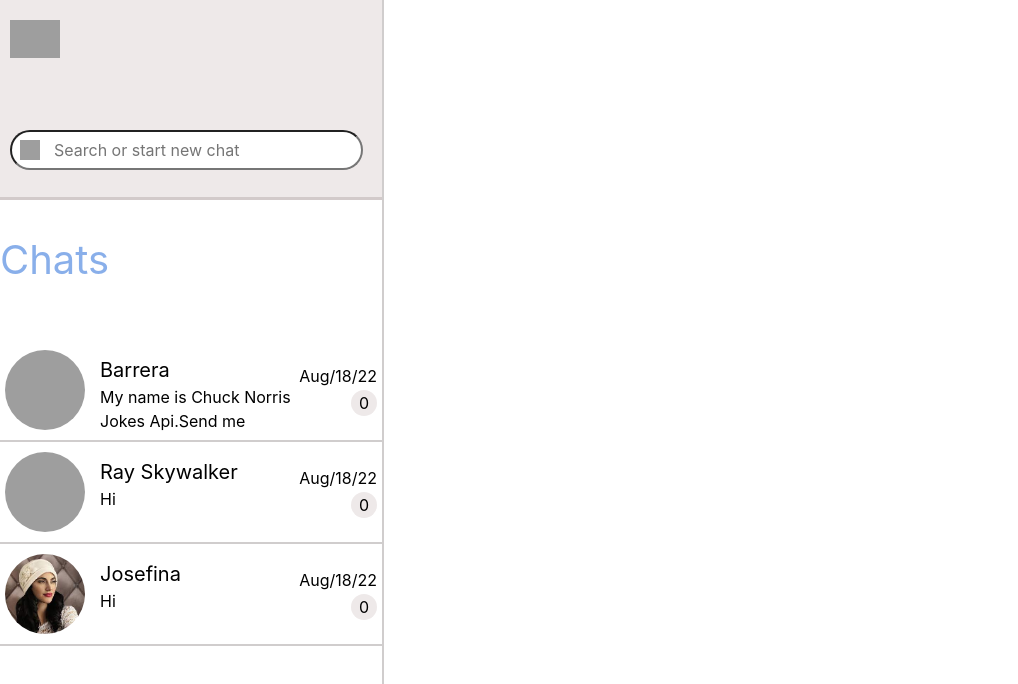
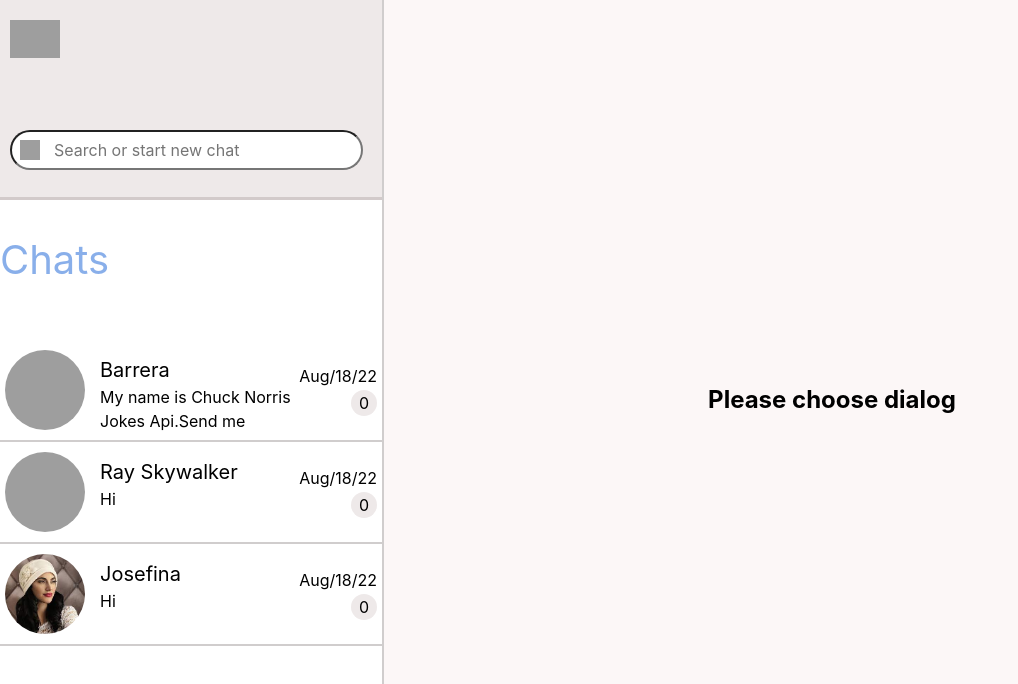
Before and after one commit to THEyarik/chat-app, a React (Create React App) app: page /#/ in a window 1280 px wide. Shown: the top 684 px of the page, without its empty margins (0-1018 px from the left). Built offline with nearby package versions, Linux system fonts and the light colour scheme; no server answers; grey boxes are pictures that could not be loaded.

Commit message:
added components that appear when the dialog is not selected or the search did not give a result

```diff
--- a/src/App.js
+++ b/src/App.js
@@ -6,6 +6,7 @@ import Massages from "./components/messages/massages";
 import Profile from "./components/profile/profile";
 import {useState} from "react";
 import {stockData} from "./database";
+import ChoseDialogMessage from "./components/messages/choseDialogMessage";
 
 function App() {
     const [newMessageArr, setNewMessageArr] = useState('')
@@ -27,6 +28,7 @@ function App() {
             <div className="wrapper">
                 <RightSide data={newMessageArr} actUserID={activeUserId} params = {userParams}/>
                 <Routes>
+                    <Route path='/' element={<ChoseDialogMessage/>}/>
                     <Route path='/profile' element={<Profile/>}/>
                     <Route path='user/:username/:id' element={<Massages data={getNewMessage}
                                                                         getId={getActiveUserID}
--- /dev/null
+++ b/src/components/messages/choseDialogMessage.js
@@ -0,0 +1,15 @@
+import './message.scss'
+
+function ChoseDialogMessage () {
+
+        return (
+            <div>
+                <div className="choose-dialog-container">
+                    <h2>Please choose dialog</h2>
+                </div>
+            </div>
+        );
+
+}
+
+export default ChoseDialogMessage;
--- a/src/components/messages/message.scss
+++ b/src/components/messages/message.scss
@@ -4,6 +4,19 @@ $border-secondary : #d2caca;
 $message-background: #fcf7f7;
 $chuck-message:#381059;
 
+///////ChoseDialogMessage///////////
+
+.choose-dialog-container{
+  width: 70vw;
+  height: 100vh;
+  display: flex;
+  justify-content: center;
+  align-items: center;
+  background-color:$message-background ;
+}
+
+
+/////////messages////////
 .massage {
   &__container {
     width: 70vw;
--- a/src/components/right-side/right-side.js
+++ b/src/components/right-side/right-side.js
@@ -4,7 +4,7 @@ import './rightSide.scss'
 import {useEffect, useState} from "react";
 
 
-const RightSide = (data)  => {
+const RightSide = (data) => {
     const allData = JSON.parse(localStorage.getItem('users'));
     const [inputSearchValue, setInputSearchValue] = useState('');
     const [contactRender, setContactRender] = useState(allData);
@@ -18,6 +18,7 @@ const RightSide = (data)  => {
         )
 
     }
+
     useEffect(() => {
         setContactRender(searchFilter())
     }, [inputSearchValue, data.data])
@@ -40,6 +41,7 @@ const RightSide = (data)  => {
 
             </div>
             <Users data={data} allData={contactRender}/>
+
         </div>
     );
 
--- a/src/components/users/user.scss
+++ b/src/components/users/user.scss
@@ -20,7 +20,10 @@ $border-primary : #d0cdcd;
 
   }
 }
-
+.nothing-find{
+  display: flex;
+  justify-content: center;
+}
 ///////User///////
 
 .user {
--- a/src/components/users/users.js
+++ b/src/components/users/users.js
@@ -43,6 +43,12 @@ const Users = (data) => {
     useMemo(()=> readNewMessage(),[activeUserId,allData])
     useMemo(()=> addUnreadMessage(),[params])
 
+    function noSearchResult() {
+        return <div className='nothing-find'>
+            <h3>Нічого не знайдено</h3>
+        </div>
+    }
+
     useEffect(() => {
         if(newMessage.data){
             setTimeout(() => {
@@ -58,6 +64,9 @@ const Users = (data) => {
                 {
                     allUsersData.map(user => <User data={user} key={user.id}/>)
                 }
+                {
+                    allUsersData.length === 0 && noSearchResult()
+                }
             </div>
         </div>
     );
```
Also changed, not shown: src/components/messages/massages.js (+8 -8 lines).
